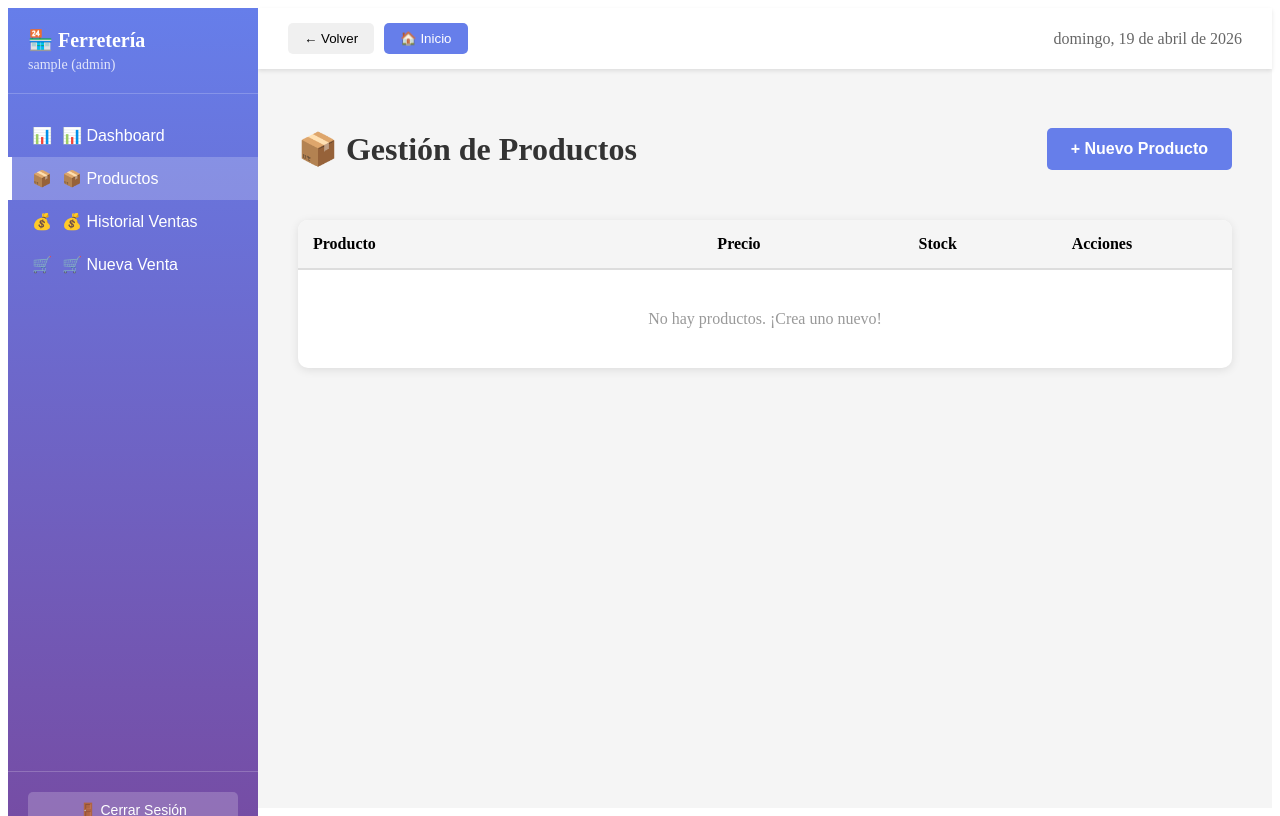
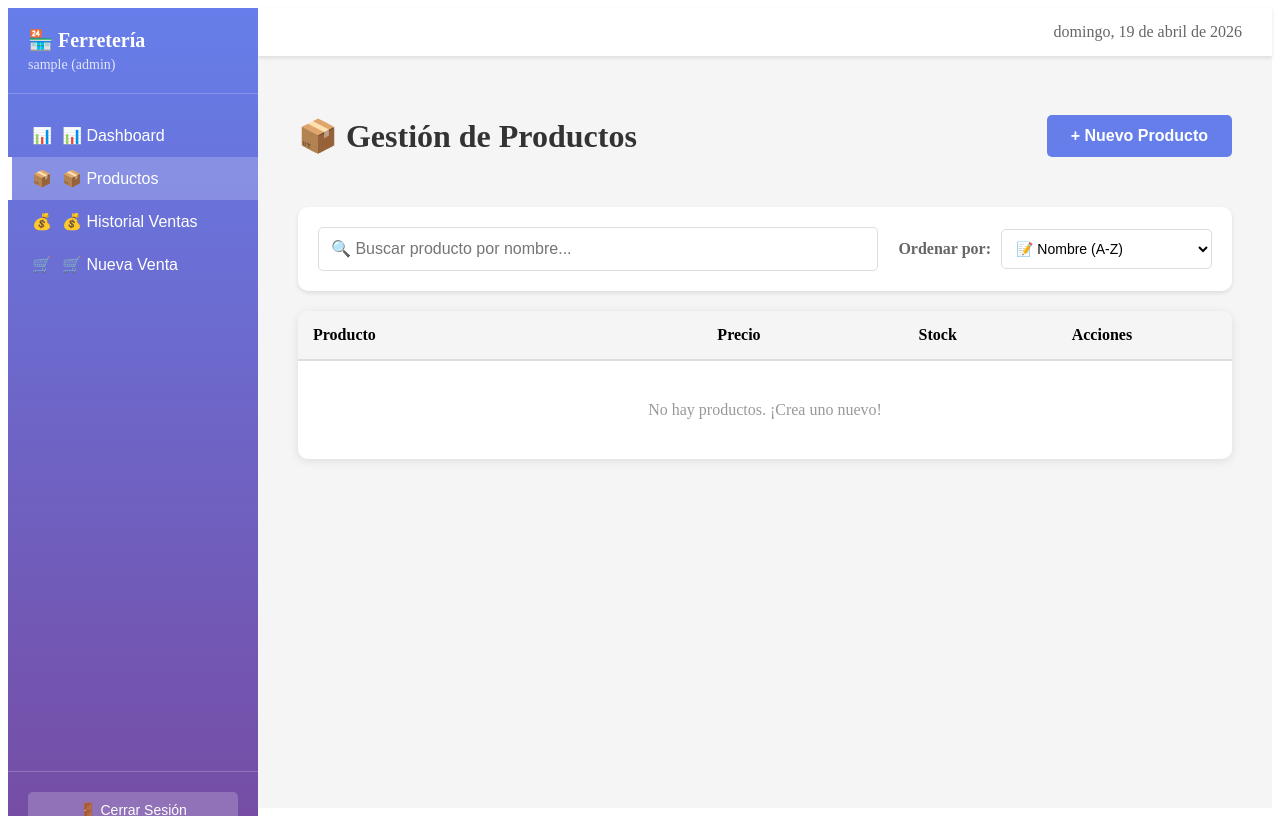
Before and after one commit to zznacho/ferreteria, a React (Vite) app in the folder packages/frontend/: page /products in a window 1280 px wide. Built offline with nearby package versions, Linux system fonts and the light colour scheme; sample sign-in values are in the browser's storage.

Commit message:
eliminacion de botones

```diff
--- a/packages/frontend/src/components/Layout.jsx
+++ b/packages/frontend/src/components/Layout.jsx
@@ -104,43 +104,15 @@ function Layout({ children }) {
         background: '#f5f5f5',
         minHeight: '100vh'
       }}>
-        {/* Header */}
+        {/* Header simplificado sin botones */}
         <div style={{
           background: 'white',
           padding: '15px 30px',
           boxShadow: '0 2px 4px rgba(0,0,0,0.1)',
           display: 'flex',
-          justifyContent: 'space-between',
+          justifyContent: 'flex-end',
           alignItems: 'center'
         }}>
-          <div>
-            <button
-              onClick={() => navigate(-1)}
-              style={{
-                padding: '8px 16px',
-                background: '#f0f0f0',
-                border: 'none',
-                borderRadius: '5px',
-                cursor: 'pointer',
-                marginRight: '10px'
-              }}
-            >
-              ← Volver
-            </button>
-            <button
-              onClick={() => navigate('/dashboard')}
-              style={{
-                padding: '8px 16px',
-                background: '#667eea',
-                color: 'white',
-                border: 'none',
-                borderRadius: '5px',
-                cursor: 'pointer'
-              }}
-            >
-              🏠 Inicio
-            </button>
-          </div>
           <div style={{ color: '#666' }}>
             {new Date().toLocaleDateString('es-ES', {
               weekday: 'long',
--- a/packages/frontend/src/pages/Products.jsx
+++ b/packages/frontend/src/pages/Products.jsx
@@ -2,8 +2,11 @@ import React, { useState, useEffect } from 'react';
 
 function Products() {
   const [products, setProducts] = useState([]);
+  const [filteredProducts, setFilteredProducts] = useState([]);
   const [showForm, setShowForm] = useState(false);
   const [editingProduct, setEditingProduct] = useState(null);
+  const [searchTerm, setSearchTerm] = useState('');
+  const [sortBy, setSortBy] = useState('name'); // name, price-asc, price-desc, stock-asc, stock-desc
   const [formData, setFormData] = useState({
     name: '',
     price: '',
@@ -14,9 +17,47 @@ function Products() {
     loadProducts();
   }, []);
 
+  useEffect(() => {
+    filterAndSortProducts();
+  }, [products, searchTerm, sortBy]);
+
   const loadProducts = () => {
     const savedProducts = JSON.parse(localStorage.getItem('products') || '[]');
     setProducts(savedProducts);
+  };
+
+  const filterAndSortProducts = () => {
+    let filtered = [...products];
+
+    // Filtrar por nombre
+    if (searchTerm) {
+      filtered = filtered.filter(product =>
+        product.name.toLowerCase().includes(searchTerm.toLowerCase())
+      );
+    }
+
+    // Ordenar
+    switch (sortBy) {
+      case 'name':
+        filtered.sort((a, b) => a.name.localeCompare(b.name));
+        break;
+      case 'price-asc':
+        filtered.sort((a, b) => a.price - b.price);
+        break;
+      case 'price-desc':
+        filtered.sort((a, b) => b.price - a.price);
+        break;
+      case 'stock-asc':
+        filtered.sort((a, b) => a.stock - b.stock);
+        break;
+      case 'stock-desc':
+        filtered.sort((a, b) => b.stock - a.stock);
+        break;
+      default:
+        break;
+    }
+
+    setFilteredProducts(filtered);
   };
 
   const handleSubmit = (e) => {
@@ -40,7 +81,7 @@ function Products() {
     }
 
     localStorage.setItem('products', JSON.stringify(updatedProducts));
-    loadProducts();
+    setProducts(updatedProducts);
     setShowForm(false);
     setEditingProduct(null);
     setFormData({ name: '', price: '', stock: '' });
@@ -50,7 +91,7 @@ function Products() {
     if (window.confirm('¿Estás seguro de eliminar este producto?')) {
       const updatedProducts = products.filter(p => p.id !== id);
       localStorage.setItem('products', JSON.stringify(updatedProducts));
-      loadProducts();
+      setProducts(updatedProducts);
     }
   };
 
@@ -62,6 +103,10 @@ function Products() {
       stock: product.stock
     });
     setShowForm(true);
+  };
+
+  const clearSearch = () => {
+    setSearchTerm('');
   };
 
   return (
@@ -92,6 +137,94 @@ function Products() {
         >
           + Nuevo Producto
         </button>
+      </div>
+
+      {/* Barra de búsqueda y ordenamiento */}
+      <div style={{
+        background: 'white',
+        padding: '20px',
+        borderRadius: '10px',
+        marginBottom: '20px',
+        boxShadow: '0 2px 4px rgba(0,0,0,0.1)'
+      }}>
+        <div style={{
+          display: 'grid',
+          gridTemplateColumns: '1fr auto',
+          gap: '20px',
+          alignItems: 'center'
+        }}>
+          {/* Búsqueda */}
+          <div style={{ position: 'relative' }}>
+            <input
+              type="text"
+              placeholder="🔍 Buscar producto por nombre..."
+              value={searchTerm}
+              onChange={(e) => setSearchTerm(e.target.value)}
+              style={{
+                width: '100%',
+                padding: '12px 40px 12px 12px',
+                border: '1px solid #ddd',
+                borderRadius: '5px',
+                fontSize: '16px',
+                boxSizing: 'border-box'
+              }}
+            />
+            {searchTerm && (
+              <button
+                onClick={clearSearch}
+                style={{
+                  position: 'absolute',
+                  right: '10px',
+                  top: '50%',
+                  transform: 'translateY(-50%)',
+                  background: 'none',
+                  border: 'none',
+                  fontSize: '20px',
+                  cursor: 'pointer',
+                  color: '#999'
+                }}
+              >
+                ✕
+              </button>
+            )}
+          </div>
+
+          {/* Ordenamiento */}
+          <div style={{ display: 'flex', gap: '10px', alignItems: 'center' }}>
+            <label style={{ color: '#666', fontWeight: 'bold' }}>Ordenar por:</label>
+            <select
+              value={sortBy}
+              onChange={(e) => setSortBy(e.target.value)}
+              style={{
+                padding: '10px',
+                border: '1px solid #ddd',
+                borderRadius: '5px',
+                fontSize: '14px',
+                cursor: 'pointer',
+                background: 'white'
+              }}
+            >
+              <option value="name">📝 Nombre (A-Z)</option>
+              <option value="price-asc">💰 Precio (Menor a Mayor)</option>
+              <option value="price-desc">💰 Precio (Mayor a Menor)</option>
+              <option value="stock-asc">📦 Stock (Menor a Mayor)</option>
+              <option value="stock-desc">📦 Stock (Mayor a Menor)</option>
+            </select>
+          </div>
+        </div>
+
+        {/* Resultados de búsqueda */}
+        {searchTerm && (
+          <div style={{
+            marginTop: '15px',
+            padding: '10px',
+            background: '#f0f0f0',
+            borderRadius: '5px',
+            color: '#666'
+          }}>
+            <strong>{filteredProducts.length}</strong> producto(s) encontrado(s) para "{searchTerm}"
+          </div>
+        )}
       </div>
 
       {showForm && (
@@ -132,6 +265,7 @@ function Products() {
               <input
                 type="number"
                 step="0.01"
+                min="0"
                 value={formData.price}
                 onChange={(e) => setFormData({...formData, price: e.target.value})}
                 style={{
@@ -147,10 +281,11 @@ function Products() {
 
             <div style={{ marginBottom: '20px' }}>
               <label style={{ display: 'block', marginBottom: '5px', color: '#666' }}>
-                Stock Inicial
+                Stock
               </label>
               <input
                 type="number"
+                min="0"
                 value={formData.stock}
                 onChange={(e) => setFormData({...formData, stock: e.target.value})}
                 style={{
@@ -218,25 +353,35 @@ function Products() {
             </tr>
           </thead>
           <tbody>
-            {products.length === 0 ? (
+            {filteredProducts.length === 0 ? (
               <tr>
                 <td colSpan="4" style={{ padding: '40px', textAlign: 'center', color: '#999' }}>
-                  No hay productos. ¡Crea uno nuevo!
+                  {searchTerm ? 'No se encontraron productos con ese nombre' : 'No hay productos. ¡Crea uno nuevo!'}
                 </td>
               </tr>
             ) : (
-              products.map(product => (
+              filteredProducts.map(product => (
                 <tr key={product.id} style={{ borderBottom: '1px solid #eee' }}>
-                  <td style={{ padding: '15px' }}>{product.name}</td>
-                  <td style={{ padding: '15px', textAlign: 'right' }}>
-                    ${product.price.toFixed(2)}
+                  <td style={{ padding: '15px' }}>
+                    <strong>{product.name}</strong>
                   </td>
                   <td style={{ padding: '15px', textAlign: 'right' }}>
                     <span style={{
-                      color: product.stock < 10 ? '#f5576c' : '#4caf50',
-                      fontWeight: 'bold'
+                      fontWeight: 'bold',
+                      color: '#667eea'
                     }}>
-                      {product.stock}
+                      ${product.price.toFixed(2)}
+                    </span>
+                  </td>
+                  <td style={{ padding: '15px', textAlign: 'right' }}>
+                    <span style={{
+                      color: product.stock === 0 ? '#f5576c' : product.stock < 10 ? '#ff9800' : '#4caf50',
+                      fontWeight: 'bold',
+                      padding: '4px 8px',
+                      borderRadius: '4px',
+                      background: product.stock === 0 ? '#fee' : product.stock < 10 ? '#fff3e0' : '#e8f5e9'
+                    }}>
+                      {product.stock} unidades
                     </span>
                   </td>
                   <td style={{ padding: '15px', textAlign: 'center' }}>
@@ -244,28 +389,30 @@ function Products() {
                       onClick={() => handleEdit(product)}
                       style={{
                         marginRight: '10px',
-                        padding: '5px 15px',
+                        padding: '8px 16px',
                         background: '#4facfe',
                         color: 'white',
                         border: 'none',
-                        borderRadius: '3px',
-                        cursor: 'pointer'
+                        borderRadius: '5px',
+                        cursor: 'pointer',
+                        fontSize: '14px'
                       }}
                     >
-                      Editar
+                      ✏️ Editar
                     </button>
                     <button
                       onClick={() => handleDelete(product.id)}
                       style={{
-                        padding: '5px 15px',
+                        padding: '8px 16px',
                         background: '#f5576c',
                         color: 'white',
                         border: 'none',
-                        borderRadius: '3px',
-                        cursor: 'pointer'
+                        borderRadius: '5px',
+                        cursor: 'pointer',
+                        fontSize: '14px'
                       }}
                     >
-                      Eliminar
+                      🗑️ Eliminar
                     </button>
                   </td>
                 </tr>
@@ -274,6 +421,36 @@ function Products() {
           </tbody>
         </table>
       </div>
+
+      {/* Estadísticas rápidas */}
+      {filteredProducts.length > 0 && (
+        <div style={{
+          marginTop: '20px',
+          padding: '15px',
+          background: 'white',
+          borderRadius: '10px',
+          display: 'flex',
+          gap: '20px',
+          boxShadow: '0 2px 4px rgba(0,0,0,0.1)'
+        }}>
+          <div>
+            <span style={{ color: '#666' }}>Total productos: </span>
+            <strong>{filteredProducts.length}</strong>
+          </div>
+          <div>
+            <span style={{ color: '#666' }}>Valor total del inventario: </span>
+            <strong style={{ color: '#667eea' }}>
+              ${filteredProducts.reduce((sum, p) => sum + (p.price * p.stock), 0).toFixed(2)}
+            </strong>
+          </div>
+          <div>
+            <span style={{ color: '#666' }}>Productos sin stock: </span>
+            <strong style={{ color: '#f5576c' }}>
+              {filteredProducts.filter(p => p.stock === 0).length}
+            </strong>
+          </div>
+        </div>
+      )}
     </div>
   );
 }
```
